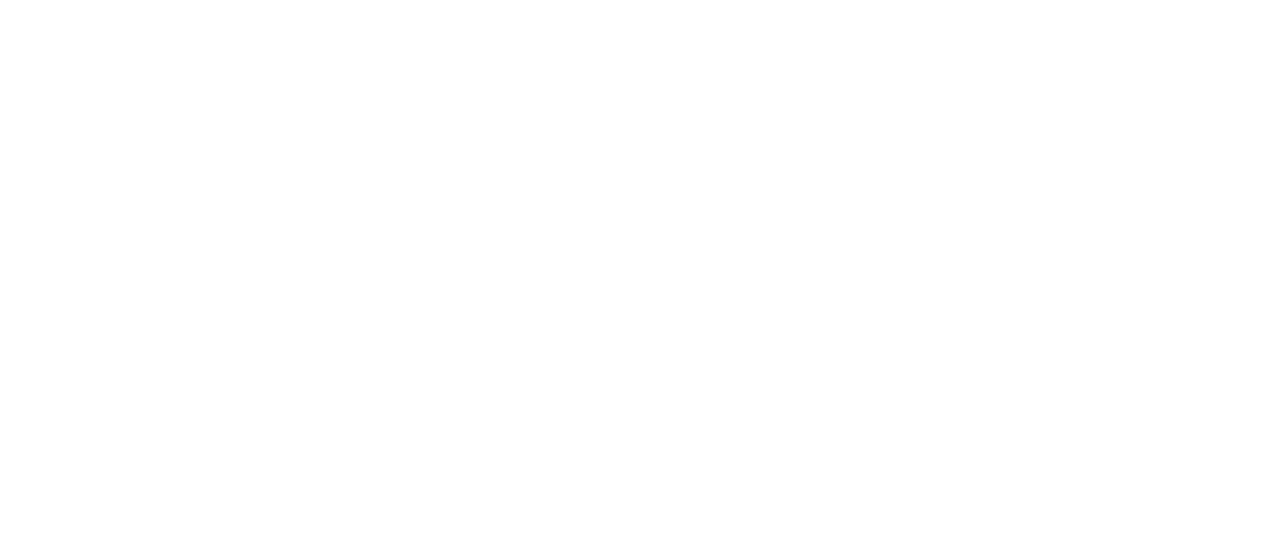
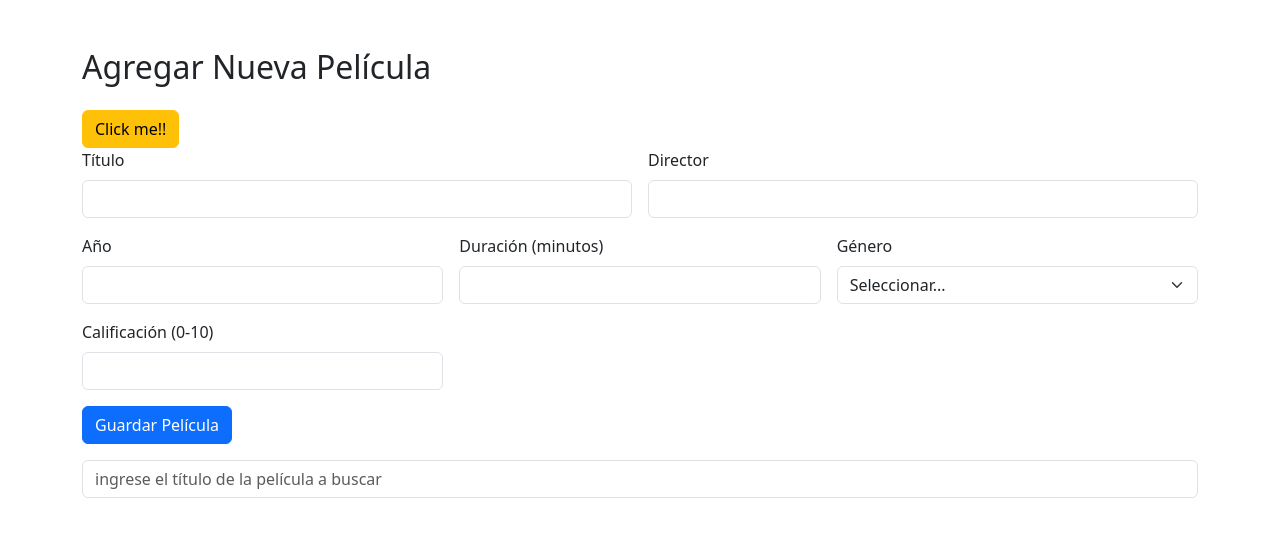
Before and after one commit to mentorrolling/javascript_web5_2024, a plain HTML site: page index.html in a window 1280 px wide. Drawn offline with nearby package versions, Linux system fonts and the light colour scheme.

Commit message:
DOM y formulario de agregar películas

```diff
--- a/app.js
+++ b/app.js
@@ -198,3 +198,31 @@ const buscarPorRango = (propiedad, min, max) => {
 };
 
 //Ordenar por calificación
+
+const mostrarMensaje = () => {
+  alert("Hiciste click!");
+};
+
+document
+  .getElementById("formPelicula")
+  .addEventListener("submit", function (event) {
+    event.preventDefault();
+    let titulo = document.getElementById("titulo").value;
+    let director = document.getElementById("director").value;
+    let anio = document.getElementById("anio").value;
+    let genero = document.getElementById("genero").value;
+    let duracion = document.getElementById("duracion").value;
+    let calificacion = document.getElementById("calificacion").value;
+
+    let validar = peliculas.find((peli) => peli.titulo === titulo);
+
+    if (validar) {
+      alert("La peli ya existe");
+    } else {
+      agregarPeli(titulo, director, anio, genero, duracion, calificacion);
+
+      alert("La peli se guardó");
+    }
+    document.getElementById("formPelicula").reset();
+    document.getElementById("titulo").focus();
+  });
--- a/index.html
+++ b/index.html
@@ -3,14 +3,106 @@
   <head>
     <meta charset="UTF-8" />
     <meta name="viewport" content="width=device-width, initial-scale=1.0" />
+    <link
+      rel="stylesheet"
+      href="https://cdn.jsdelivr.net/npm/bootstrap@5.3.3/dist/css/bootstrap.min.css"
+    />
     <title>Javascript</title>
   </head>
   <body>
-    <header></header>
-    <main></main>
-    <footer></footer>
+    <div class="container mt-5">
+      <h2 id="cabecera" class="mb-4">Agregar Nueva Película</h2>
+      <button class="btn btn-warning" onclick="mostrarMensaje()">
+        Click me!!
+      </button>
+      <form id="formPelicula" class="row g-3">
+        <!-- Título -->
+        <div class="col-md-6">
+          <label for="titulo" class="form-label">Título</label>
+          <input type="text" class="form-control" id="titulo" required />
+        </div>
+
+        <!-- Director -->
+        <div class="col-12 col-md-6">
+          <label for="director" class="form-label">Director</label>
+          <input type="text" class="form-control" id="director" required />
+        </div>
+
+        <!-- Año y Duración -->
+        <div class="col-md-4">
+          <label for="anio" class="form-label">Año</label>
+          <input
+            type="number"
+            class="form-control"
+            id="anio"
+            min="1900"
+            max="2030"
+            required
+          />
+        </div>
+
+        <div class="col-md-4">
+          <label for="duracion" class="form-label">Duración (minutos)</label>
+          <input
+            type="number"
+            class="form-control"
+            id="duracion"
+            min="1"
+            required
+          />
+        </div>
+
+        <!-- Género -->
+        <div class="col-md-4">
+          <label for="genero" class="form-label">Género</label>
+          <select class="form-select" id="genero" required>
+            <option value="">Seleccionar...</option>
+            <option value="Crimen">Crimen</option>
+            <option value="Accion">Acción</option>
+            <option value="Ciencia Ficcion">Ciencia Ficción</option>
+            <option value="Superheroes">Superhéroes</option>
+          </select>
+        </div>
+
+        <!-- Calificación -->
+        <div class="col-md-4">
+          <label for="calificacion" class="form-label"
+            >Calificación (0-10)</label
+          >
+          <input
+            type="number"
+            class="form-control"
+            id="calificacion"
+            min="0"
+            max="10"
+            step="0.1"
+            required
+          />
+        </div>
+
+        <!-- Botón de envío -->
+        <div class="col-12">
+          <button type="submit" class="btn btn-primary">
+            Guardar Película
+          </button>
+        </div>
+      </form>
+      <div class="row">
+        <div class="col mt-3">
+          <form id="buscarTitle">
+            <input
+              id="buscar-title"
+              class="form-control"
+              type="text"
+              placeholder="ingrese el título de la película a buscar"
+            />
+          </form>
+        </div>
+      </div>
+    </div>
 
     <!-- <script></script> -->
+    <script src="	https://cdn.jsdelivr.net/npm/bootstrap@5.3.3/dist/js/bootstrap.bundle.min.js"></script>
     <script src="/app.js"></script>
   </body>
 </html>
```
